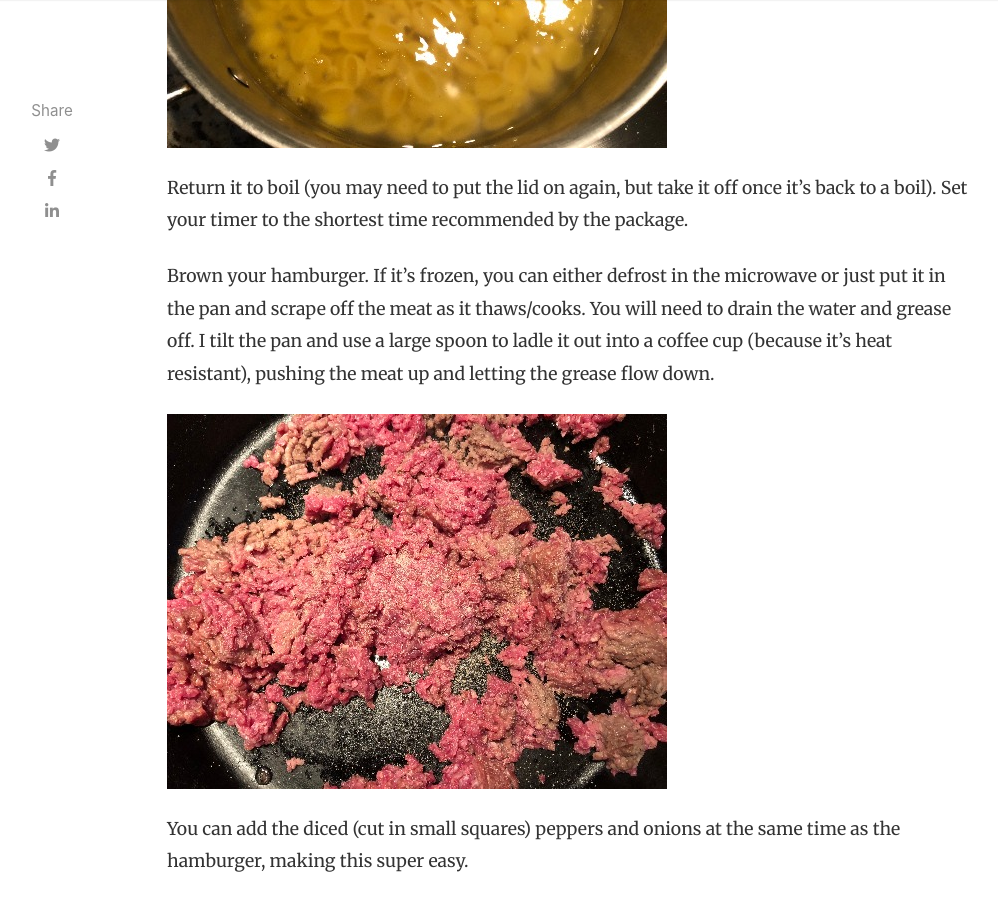
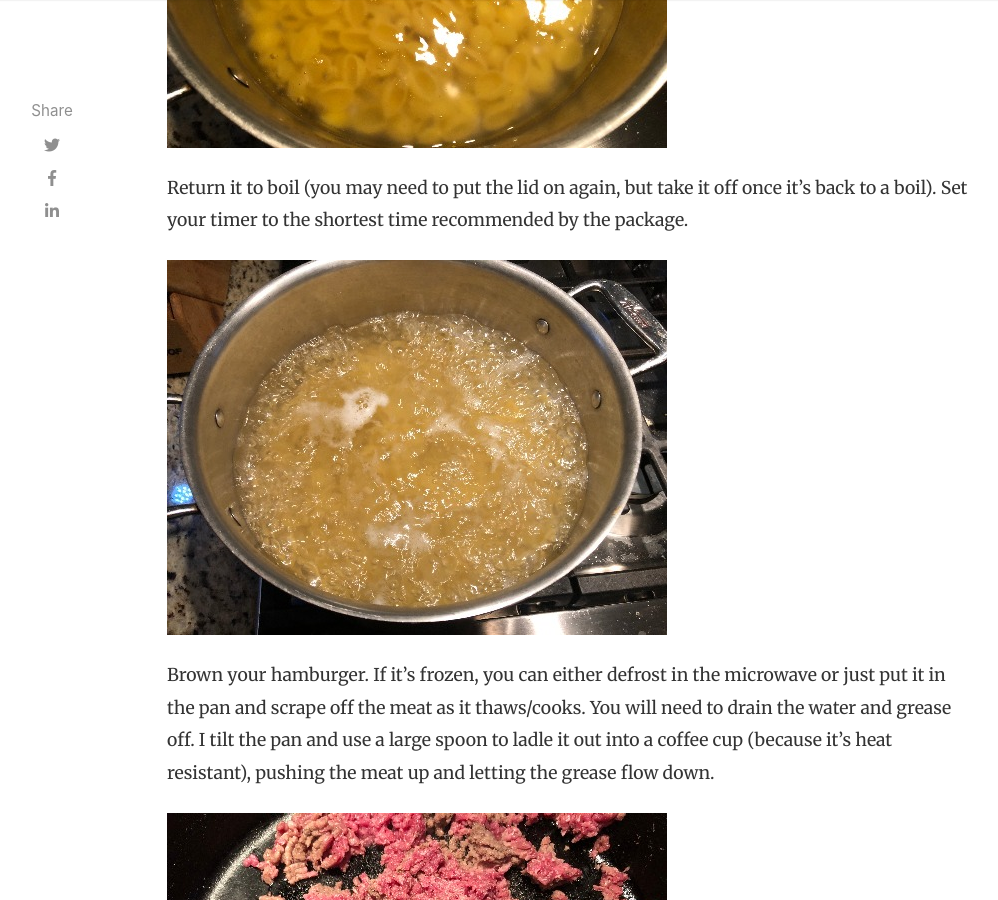
Before and after one commit to pknielski/pknielski.github.io, a Jekyll site: the page built from _posts/2019-11-09-goulash.md, in a window 1280 px wide and 900 px high, scrolled down 4246 px. Shown: the whole window, without its empty margins (118-1116 px from the left). Built offline with Jekyll 4.4.1, drawn with Linux system fonts in a browser that asks for light colours; nearby versions of some CDN libraries; comment, search, counter and statistics services are not loaded.

Commit message:
Update 2019-11-09-goulash.md

```diff
--- a/_posts/2019-11-09-goulash.md
+++ b/_posts/2019-11-09-goulash.md
@@ -56,6 +56,8 @@ Pour in your pasta.
 
 Return it to boil (you may need to put the lid on again, but take it off once it's back to a boil). Set your timer to the shortest time recommended by the package.
 
+![goulash](/assets/images/pastaboiling.jpg)
+
 Brown your hamburger. If it’s frozen, you can either defrost in the microwave or just put it in the pan and scrape off the meat as it thaws/cooks. You will need to drain the water and grease off. I tilt the pan and use a large spoon to ladle it out into a coffee cup (because it’s heat resistant), pushing the meat up and letting the grease flow down.
 
 ![goulash](/assets/images/hbinpan.jpg)
@@ -72,8 +74,6 @@ OK, so once the hamburger mixture is browned and the veg are rather soft (poke t
 
 Is your pasta done?  Hopefully you followed the instructions on the box and set the timer for the fewest minutes (again, you can always cook it more, but if you overcook it, you’ve got overcooked pasta. Yuck.).
 
-![goulash](/assets/images/pastaboiling.jpg)
-
 Drain your pasta in a colander.   You might want to not add all of it; you can add more later.
 
 ![goulash](/assets/images/pastadrained.jpg)
```
